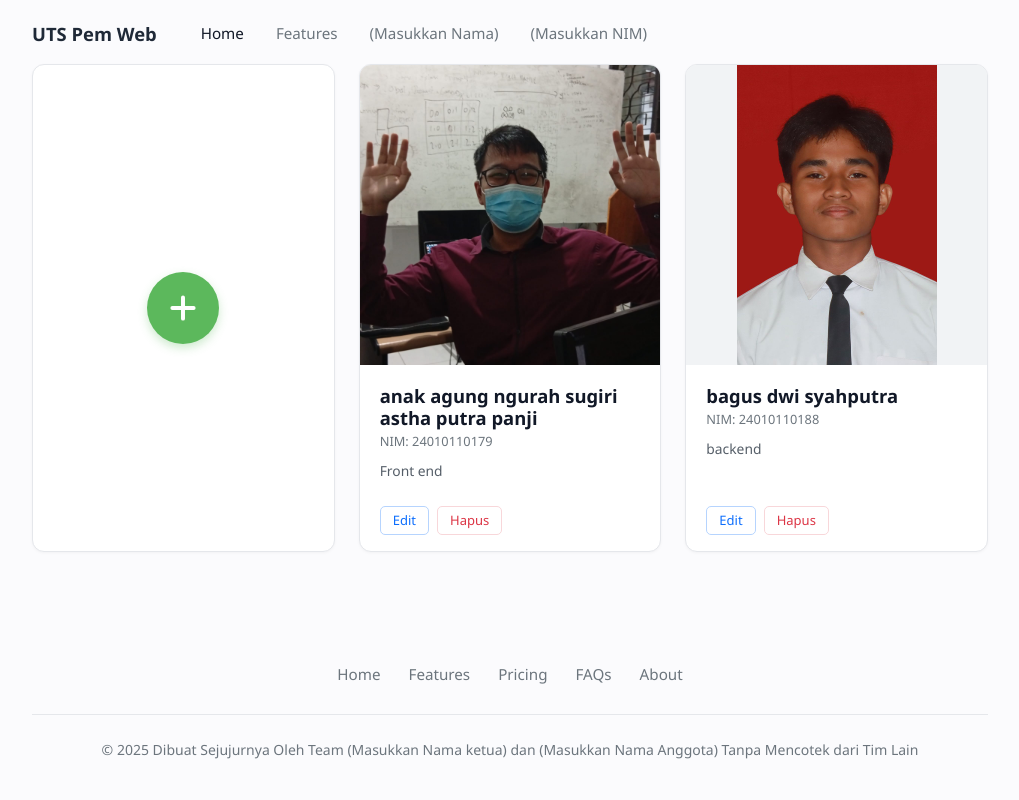
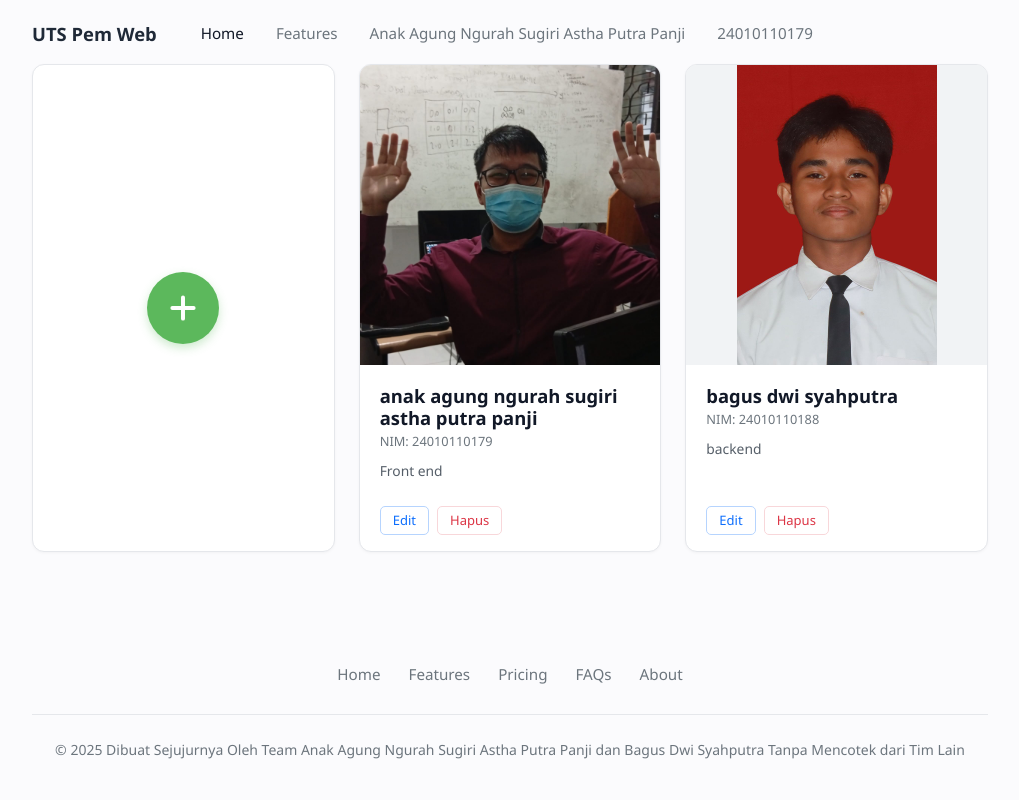
Before and after one commit to Xanfed/uts_pemrograman_web_service, a Laravel app: page /biodata in a window 1280 px wide. Shown: the whole page, without its empty margins (130-1149 px from the left). Run offline with Laravel 12, Linux system fonts and the light colour scheme; data comes from the database, SQL or seed files in the repository; both versions use the stored data as it was after the commit.

Commit message:
FInally Done

```diff
--- a/resources/views/layouts/app.blade.php
+++ b/resources/views/layouts/app.blade.php
@@ -75,8 +75,8 @@
                 <nav class="d-flex align-items-center flex-wrap gap-2">
                     <a class="custom-nav-link {{ request()->routeIs('biodata.index') ? 'active' : '' }}" href="{{ route('biodata.index') }}">Home</a>
                     <a class="custom-nav-link" href="#">Features</a>
-                    <a class="custom-nav-link" href="#">(Masukkan Nama)</a>
-                    <a class="custom-nav-link" href="#">(Masukkan NIM)</a>
+                    <a class="custom-nav-link" href="#">Anak Agung Ngurah Sugiri Astha Putra Panji</a>
+                    <a class="custom-nav-link" href="#">24010110179</a>
                 </nav>
             </div>
         </div>
@@ -112,7 +112,7 @@
             </div>
             <div class="footer-divider"></div>
             <p class="footer-copyright mb-0">
-                &copy; 2025 Dibuat Sejujurnya Oleh Team (Masukkan Nama ketua) dan (Masukkan Nama Anggota) Tanpa Mencotek dari Tim Lain
+                &copy; 2025 Dibuat Sejujurnya Oleh Team Anak Agung Ngurah Sugiri Astha Putra Panji dan Bagus Dwi Syahputra Tanpa Mencotek dari Tim Lain
             </p>
         </div>
     </footer>
```
Also changed, not shown: resources/views/welcome.blade.php (+4 -3 lines), database/database.sqlite, public/images/1795599919_whatsapp-image-2026-11-25-at-163719.jpeg (added).
